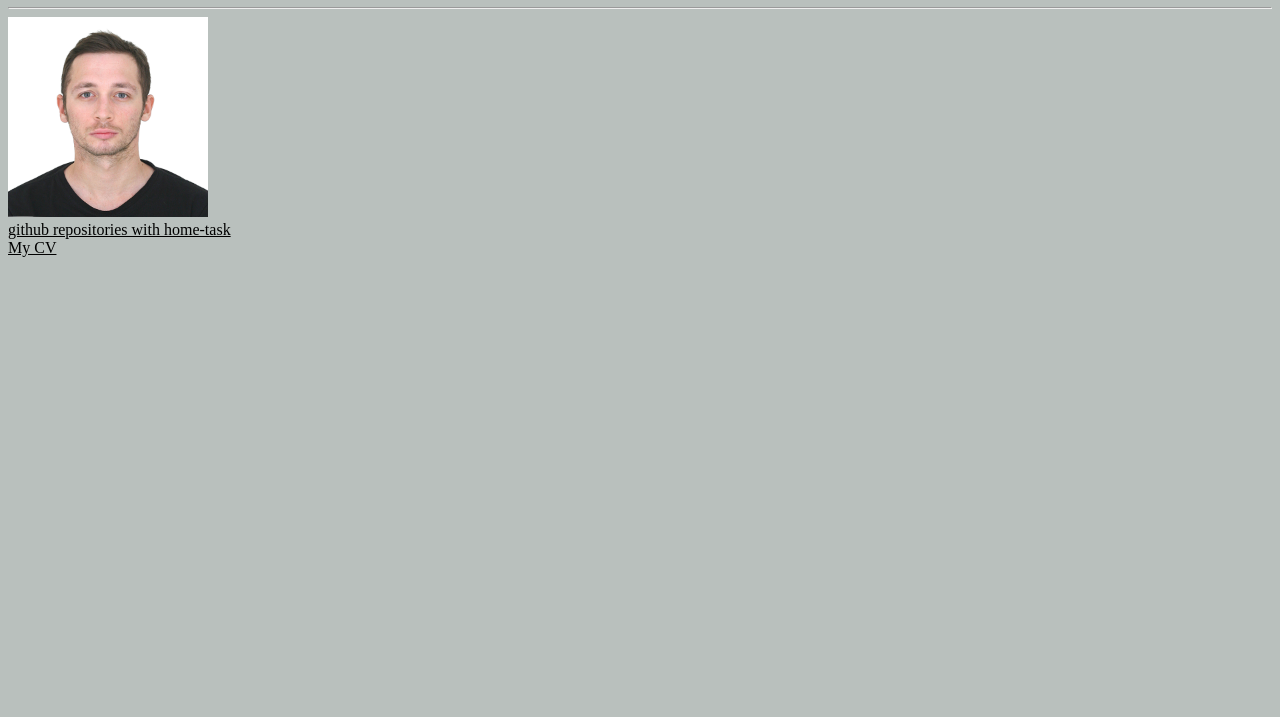
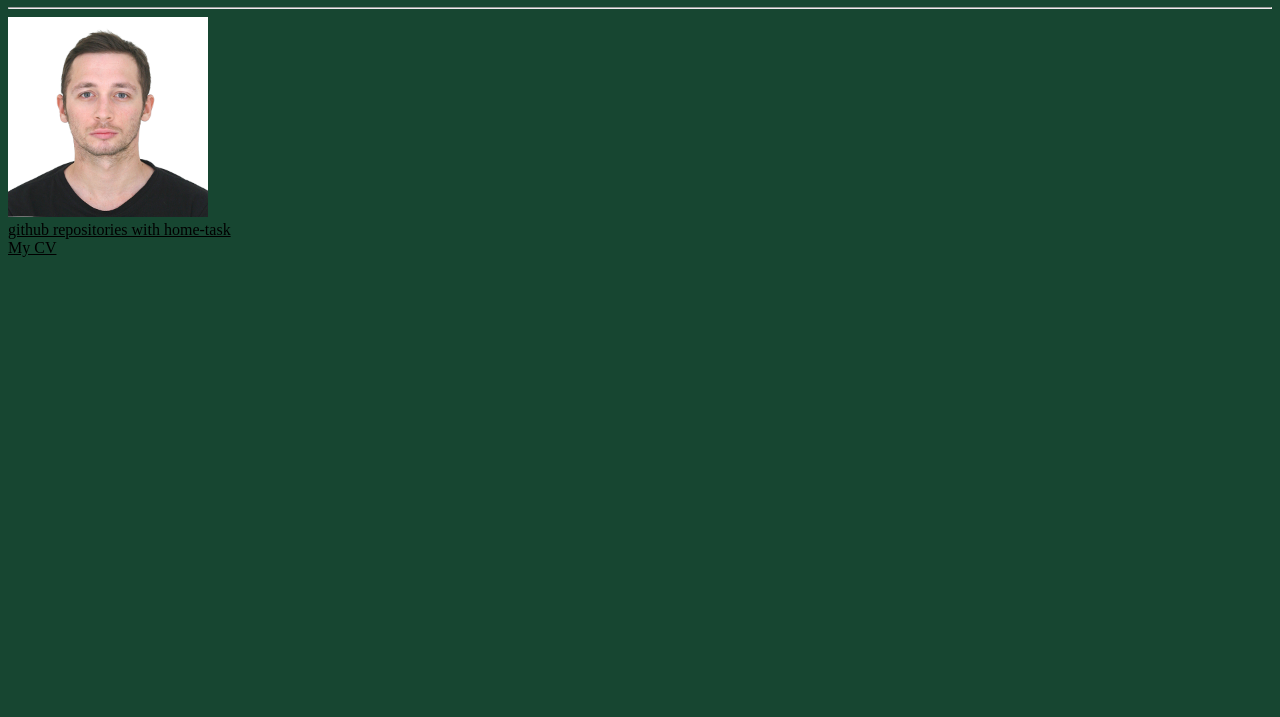
Before and after one commit to alex-shveps/web-for-Jenkins, a plain HTML site: page index.html in a window 1280 px wide. Shown: the part 83-800 px from the top of the page. Drawn offline with Linux system fonts and the light colour scheme.

Commit message:
back_ground

```diff
--- a/style.css
+++ b/style.css
@@ -6,7 +6,7 @@
     color: rgb(0, 0, 0);
 }
 body{
-    background-color: rgb(185, 192, 189);
+    background-color: rgb(23, 70, 49);
 }
 .wrapperERROR {
     width: 100;
```
